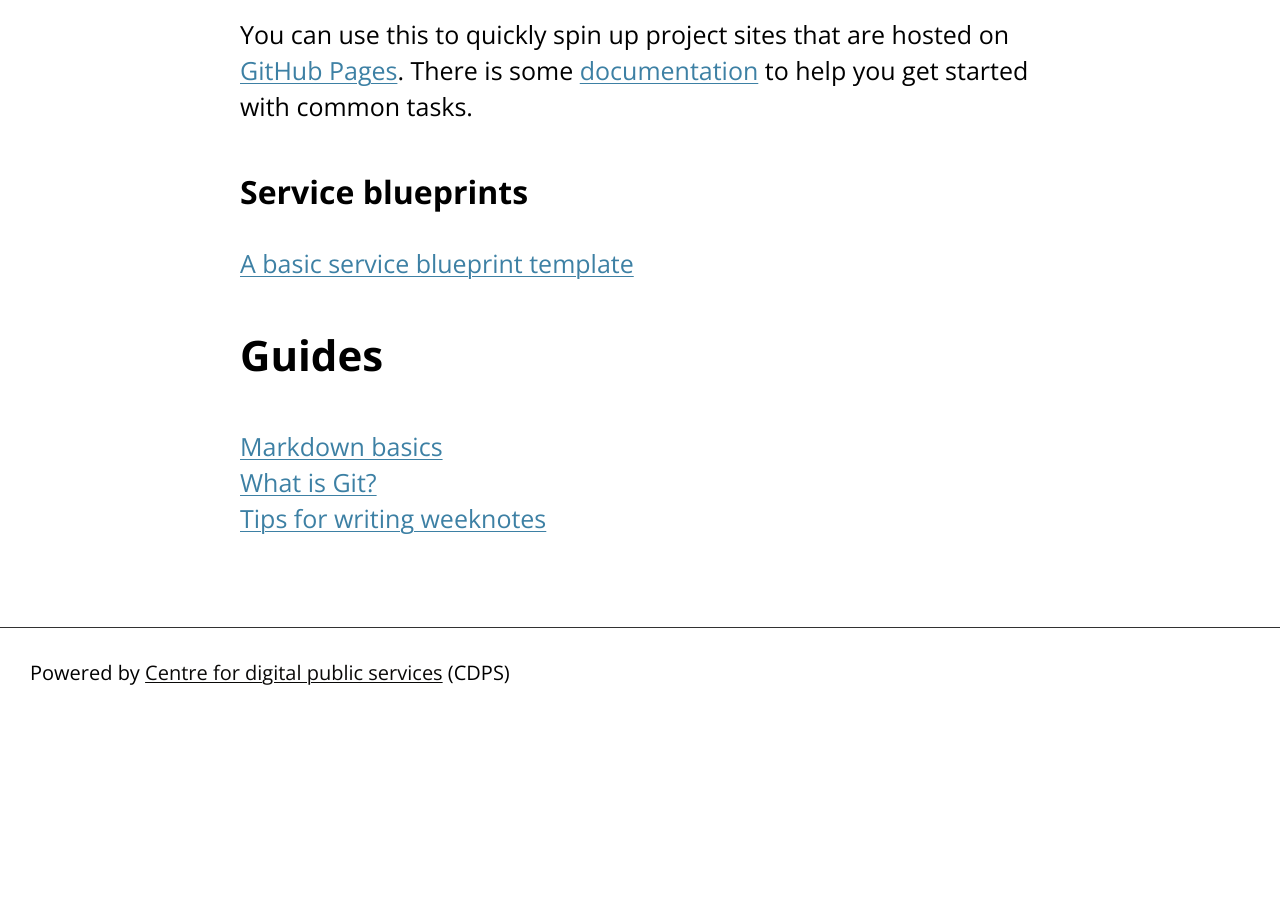
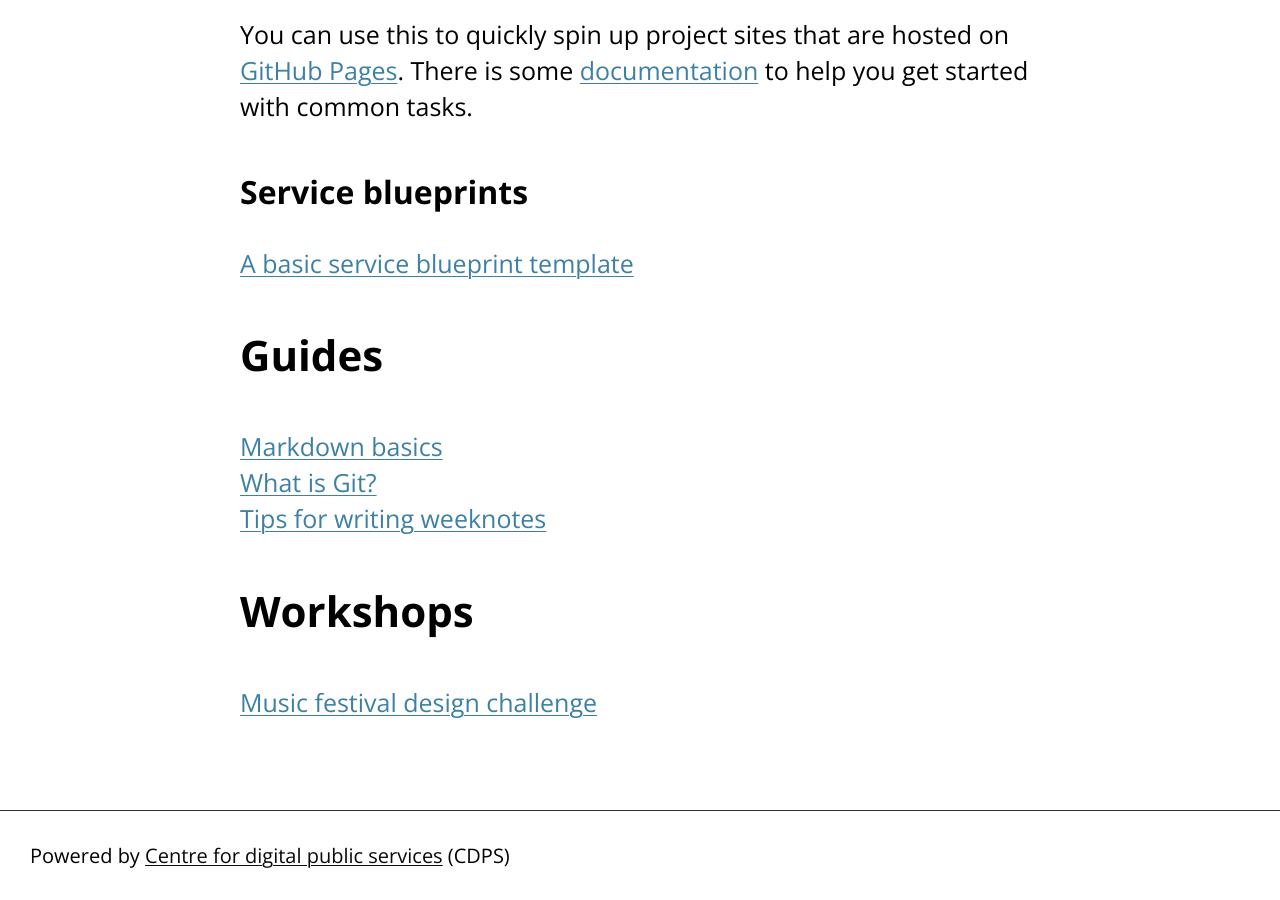
Before and after one commit to learnbymakingwales/learnbymakingwales.github.io, a Jekyll site: the page built from en/resource/index.md, in a window 1280 px wide and 900 px high, scrolled down 1351 px. Built offline with Jekyll 4.4.1, drawn with Linux system fonts in a browser that asks for light colours; before the commit the page ends 2068 px from its top, so only the background shows below that.

Commit message:
added link to design challenge

```diff
--- a/en/resource/index.md
+++ b/en/resource/index.md
@@ -37,3 +37,7 @@ There is some [documentation](https://github.com/learnbymakingwales/project-site
 [Markdown basics](/en/resource/markdown-basics.html) \
 [What is Git?](/en/resource/what-is-git.html) \
 [Tips for writing weeknotes](/en/resource/tips-for-writing-weeknotes.html)
+
+## Workshops
+
+[Music festival design challenge](/en/resource/design-challenge.html)
```
